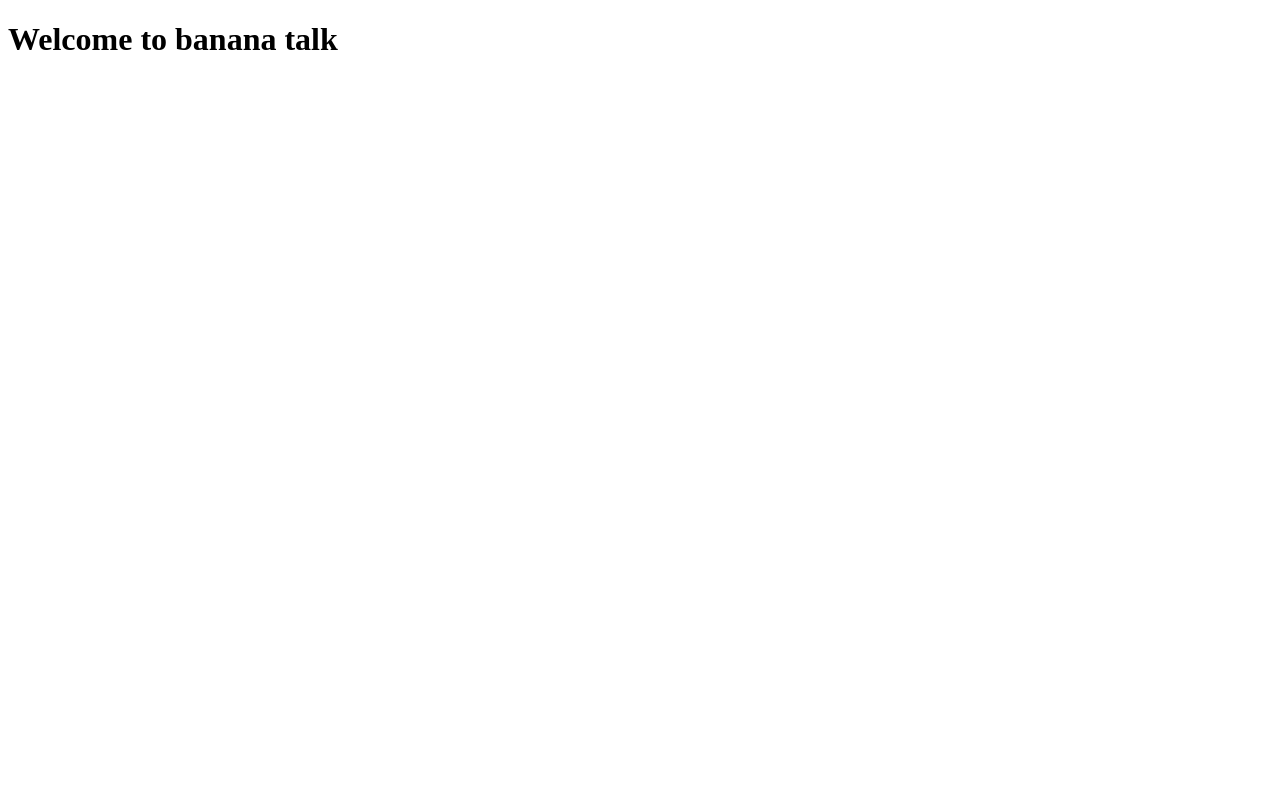
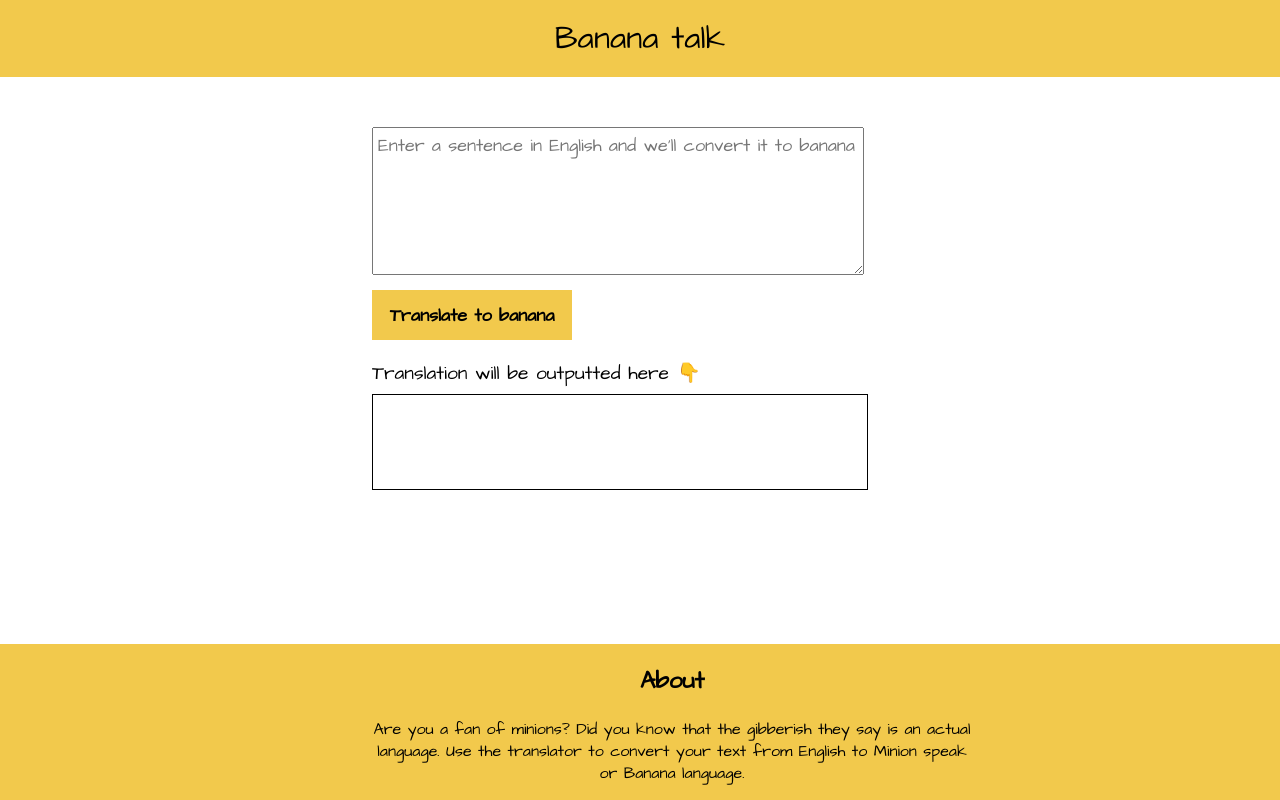
Before and after one commit to dhwanit-kapur/banana-speak, a plain HTML site: page index.html in a window 1280 px wide. Drawn offline with Linux system fonts and the light colour scheme.

Commit message:
Added bulk of the base code

```diff
--- /dev/null
+++ b/app.js
@@ -0,0 +1,28 @@
+var btnTranslate = document.querySelector("#btn-translate");
+var txtInput = document.querySelector("#txt-input");
+var outputDiv = document.querySelector("#output");
+
+// var serverURL = "https://lessonfourapi.tanaypratap.repl.co/translate/yoda.json";
+
+var serverURL = "https://api.funtranslations.com/translate/minion.json";
+
+function constructURL(text){
+    return serverURL + "?text=" + text;
+}
+
+function errorHandler(error){
+    console.log("Error! ", error);
+    alert("Server Error! Please visit us after some time :)");
+}
+
+btnTranslate.addEventListener("click", function eventHandler(){
+    // outputDiv.innerText = "Banana speak : " + txtInput.value;
+    var inputText = txtInput.value;
+    fetch(constructURL(inputText))
+    .then(response => response.json())
+    .then(json => {
+        var translatedText = json.contents.translated;
+        outputDiv.innerText = translatedText;
+    })
+    .catch(errorHandler);
+})
--- a/index.html
+++ b/index.html
@@ -4,8 +4,28 @@
     <meta charset="UTF-8">
     <meta name="viewport" content="width=device-width, initial-scale=1.0">
     <title>Banana speak</title>
+    <link rel="stylesheet" href="style.css">
 </head>
 <body>
-    <h1>Welcome to banana talk</h1>
+    <nav>
+        Banana talk
+    </nav>
+
+    <div class="container">
+        <textarea id="txt-input" placeholder="Enter a sentence in English and we'll convert it to banana"></textarea>
+        <button id="btn-translate">Translate to banana</button>
+        <div id="output-para" style="font-size: larger">Translation will be outputted here 👇 </div>
+        <div id="output"></div>
+    </div>
+
+    <footer>
+        <div class="container">
+            <h2>About</h2>
+            <p>Are you a fan of minions? Did you know that the gibberish they say is an actual language. Use the translator to convert your text from English to Minion speak or Banana language.</p>
+        </div>
+
+    </footer>
+
+    <script src="app.js"></script>
 </body>
 </html>
--- /dev/null
+++ b/style.css
@@ -0,0 +1,76 @@
+@import url('https://fonts.googleapis.com/css2?family=Architects+Daughter&display=swap');
+
+body {
+    font-family: 'Architects Daughter', cursive;
+    margin: 0px;
+}
+
+nav {
+    text-align: center;
+    background-color: #F2C94C;
+    font-size: 2rem;
+    padding: 1rem;
+}
+
+.container {
+    max-width: 600px;
+    margin: auto;
+    padding-right: 1rem;
+    padding-left: 5rem;
+}
+
+textarea {
+    width: 80%;
+    height: 17vh;
+    display: block;
+    margin-top: 50px;
+    margin-bottom: 15px;
+    padding: 5px;
+    font-size: 18px;
+}
+
+::-webkit-input-placeholder {
+    font-family: 'Architects Daughter', cursive;
+    font-size: 18px;
+}
+
+:-ms-input-placeholder {
+    font-family: 'Architects Daughter', cursive;
+    font-size: 18px;
+}
+
+::placeholder {
+    font-family: 'Architects Daughter', cursive;
+    font-size: 18px;
+}
+
+#output-para {
+    margin-top: 20px;
+    margin-bottom: 7px;
+}
+
+#output {
+    width: 80%;
+    height: 10vh;
+    border: 1px solid black;
+    padding: 7px;
+    font-size: 18px;
+}
+
+#btn-translate {
+    background-color: #F2C94C;
+    font-family: 'Architects Daughter', cursive;
+    font-weight: bold;
+    font-size: large;
+    border: 0px;
+    height: 50px;
+    width: 200px;
+}
+
+footer {
+    position: fixed;
+    width: 100%;
+    background-color: #F2C94C;
+    bottom: 0;
+    text-align: center;
+}
```
